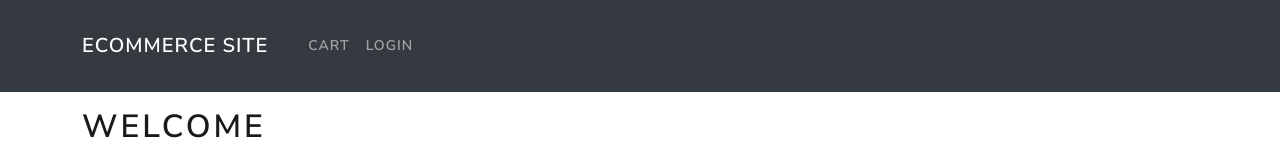
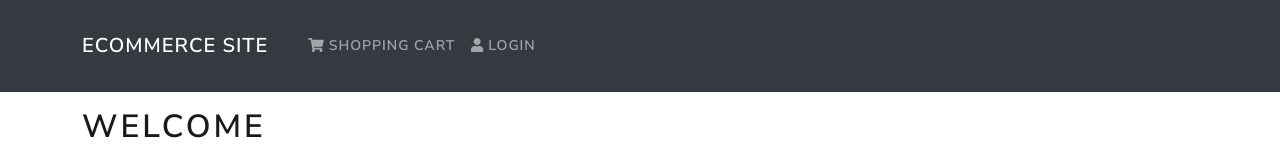
Before and after one commit to toth-b/e-commerce-website, a React (Create React App) app in the folder frontend/: page / in a window 1280 px wide. Shown: the top 160 px of the page. Built offline with nearby package versions, Linux system fonts and the light colour scheme.

Commit message:
Add icons to Cart and Login

```diff
--- a/frontend/src/components/Header.js
+++ b/frontend/src/components/Header.js
@@ -1,5 +1,6 @@
 import React from 'react'
 import {Container, Nav, Navbar, Row} from 'react-bootstrap'
+import {FontAwesomeIcon} from '@fortawesome/react-fontawesome'
 
 function Header() {
     return (
@@ -7,11 +8,11 @@ function Header() {
             <Navbar bg="dark" variant="dark" expand="lg" collapseOnSelect>
                 <Container>
                     <Navbar.Brand href="/">eCommerce Site</Navbar.Brand>
-                    <Navbar.Toggle aria-controls="basic-navbar-nav" />
+                    <Navbar.Toggle aria-controls="basic-navbar-nav"/>
                     <Navbar.Collapse id="basic-navbar-nav">
                         <Nav className="me-auto">
-                            <Nav.Link href="/cart">Cart</Nav.Link>
-                            <Nav.Link href="/login">Login</Nav.Link>
+                            <Nav.Link href="/cart"><FontAwesomeIcon icon="shopping-cart"/> Shopping Cart</Nav.Link>
+                            <Nav.Link href="/login"><FontAwesomeIcon icon="user"/> Login</Nav.Link>
                         </Nav>
                     </Navbar.Collapse>
                 </Container>
```
